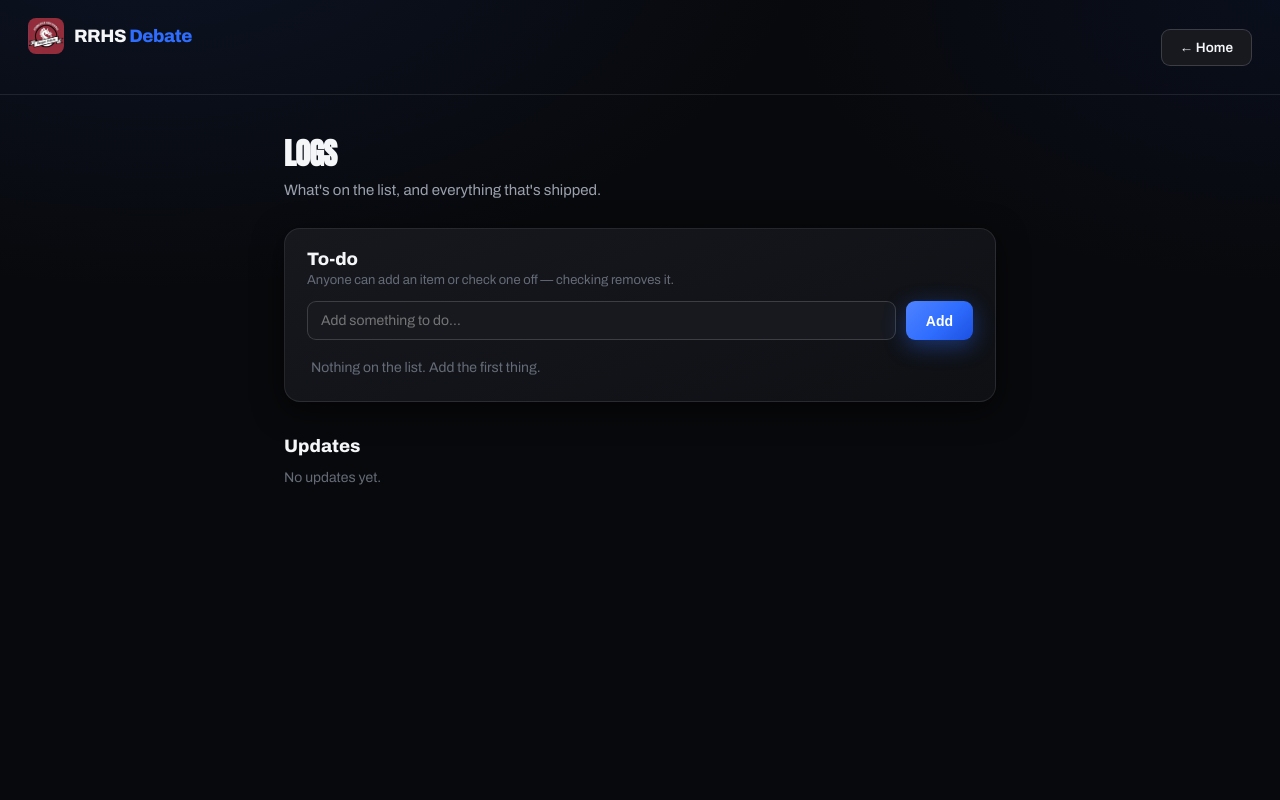
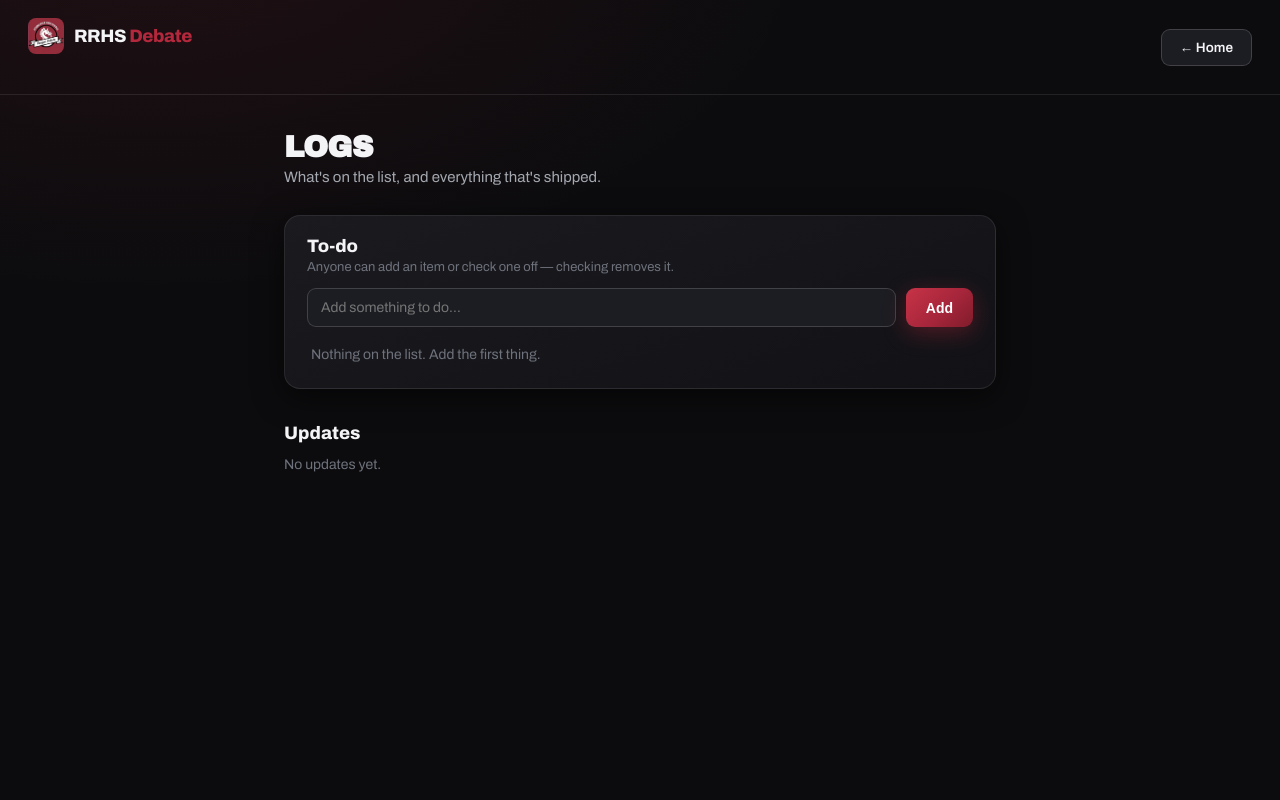
Before and after one commit to epicgamer6707/RRHS_Debate, a Flask app: page /logs in a window 1280 px wide. Run offline with Flask 3, Linux system fonts and the light colour scheme; data that the repository does not hold is empty.

Commit message:
Dark theme back (maroon accent), scrolling collage, upload folder for photos
- Revert surfaces to near-black (default), keeping the RRHS maroon accent; light
  mode is now the opt-in variant. Landing + sidebar follow via variables.
- Landing collage tiles are dark placeholders that auto-scroll (up/down columns)
  and fill from app/static/img/collage/1.jpg … 8.jpg once uploaded.
- Add app/static/img/collage/ with a README + .gitkeep so the folder exists in
  the repo for photo uploads.

Co-Authored-By: Claude Opus 4.8 <noreply@anthropic.com>

```diff
--- a/app/static/css/dashboard.css
+++ b/app/static/css/dashboard.css
@@ -17,9 +17,9 @@ body {
 .sidebar {
     width: 232px;
     flex-shrink: 0;
-    background: linear-gradient(180deg, #0c0d11 0%, #08090c 100%);
+    background: var(--surface-1);
     border-right: 1px solid var(--line);
-    box-shadow: 1px 0 0 rgba(47, 109, 255, 0.06), 8px 0 30px rgba(0, 0, 0, 0.4);
+    box-shadow: 8px 0 30px rgba(20, 20, 25, 0.05);
     display: flex;
     flex-direction: column;
 }
--- a/app/static/css/theme.css
+++ b/app/static/css/theme.css
@@ -3,40 +3,40 @@
    Bold editorial look: near-black surfaces, electric-blue accent, heavy condensed
    display type. Loaded on every page so scraper, login, dashboard all share it.
    ───────────────────────────────────────────────────────────────────────────── */
-@import url('https://fonts.googleapis.com/css2?family=Anton&family=Archivo:wght@400;500;600;700;800;900&display=swap');
+@import url('https://fonts.googleapis.com/css2?family=Archivo+Black&family=Archivo:wght@400;500;600;700;800;900&display=swap');
 
 :root {
-    /* Display + body fonts */
-    --font-display: "Anton", "Arial Narrow", "Helvetica Neue", sans-serif;
+    /* Display + body fonts — Archivo Black is heavy but open (not condensed) */
+    --font-display: "Archivo Black", "Arial Black", "Helvetica Neue", sans-serif;
     --font-body: "Archivo", "Helvetica Neue", Arial, sans-serif;
 
     /* Raw brand palette */
-    --c-blue:  #2f6dff;
+    --c-maroon: #8a1e2e;
 
     /* Dark-UI surfaces (near-black) */
-    --surface-0: #08090c;   /* deepest background          */
-    --surface-1: #101216;   /* panels / bars               */
-    --surface-2: #17191f;   /* raised cards / inputs        */
-    --surface-3: #24272f;   /* hover / higher lift          */
+    --surface-0: #0c0c0e;   /* page background          */
+    --surface-1: #151519;   /* panels / bars            */
+    --surface-2: #1c1d22;   /* raised cards / inputs     */
+    --surface-3: #292a30;   /* hover / higher lift       */
 
     /* Text on dark surfaces */
-    --text-hi:  #f5f6f8;    /* primary   */
-    --text-mid: #9aa0ac;    /* secondary */
-    --text-lo:  #656b76;    /* muted     */
+    --text-hi:  #f4f4f6;    /* primary   */
+    --text-mid: #a4a8b0;    /* secondary */
+    --text-lo:  #6e727c;    /* muted     */
 
-    /* Accents — electric blue */
-    --accent:        #2f6dff;
-    --accent-2:      #1c50e0; /* hover / secondary          */
-    --accent-bright: #5b8cff; /* brighter blue for glows    */
-    --accent-soft:   rgba(47, 109, 255, 0.16);
+    /* Accents — RRHS maroon */
+    --accent:        #b3283c;
+    --accent-2:      #8a1e2e; /* hover / secondary        */
+    --accent-bright: #d24357; /* brighter maroon for glows */
+    --accent-soft:   rgba(179, 40, 60, 0.16);
 
-    /* Gradients + glows for pop */
-    --grad-accent:       linear-gradient(135deg, #4f83ff 0%, #2f6dff 55%, #1c50e0 100%);
-    --grad-accent-hover: linear-gradient(135deg, #6a97ff 0%, #3d78ff 55%, #2358f0 100%);
-    --grad-surface:      linear-gradient(160deg, #16181e 0%, #0e1014 100%);
-    --grad-brand:        linear-gradient(120deg, #f5f6f8 0%, #7ea3ff 55%, #2f6dff 100%);
-    --glow-accent:       0 6px 22px rgba(47, 109, 255, 0.40);
-    --glow-accent-lg:    0 10px 34px rgba(47, 109, 255, 0.48);
+    /* Gradients + glows */
+    --grad-accent:       linear-gradient(135deg, #c73347 0%, #a5253a 58%, #7f1c2b 100%);
+    --grad-accent-hover: linear-gradient(135deg, #d64255 0%, #b32d42 58%, #8f2231 100%);
+    --grad-surface:      linear-gradient(160deg, #1a1a1f 0%, #121216 100%);
+    --grad-brand:        linear-gradient(120deg, #f4f4f6 0%, #d24357 100%);
+    --glow-accent:       0 6px 22px rgba(179, 40, 60, 0.38);
+    --glow-accent-lg:    0 10px 34px rgba(179, 40, 60, 0.46);
     --glow-soft:         0 8px 30px rgba(0, 0, 0, 0.55);
 
     /* Semantic stat colors (dashboard) */
```
Also changed, not shown: other parts of app/static/css/theme.css (+23 -20 lines), app/static/css/app.css (+40 -31 lines), app/templates/landing.html (+12 -10 lines), app/static/img/collage/README.md (added), app/static/img/collage/README.txt (deleted), 1 other file.
